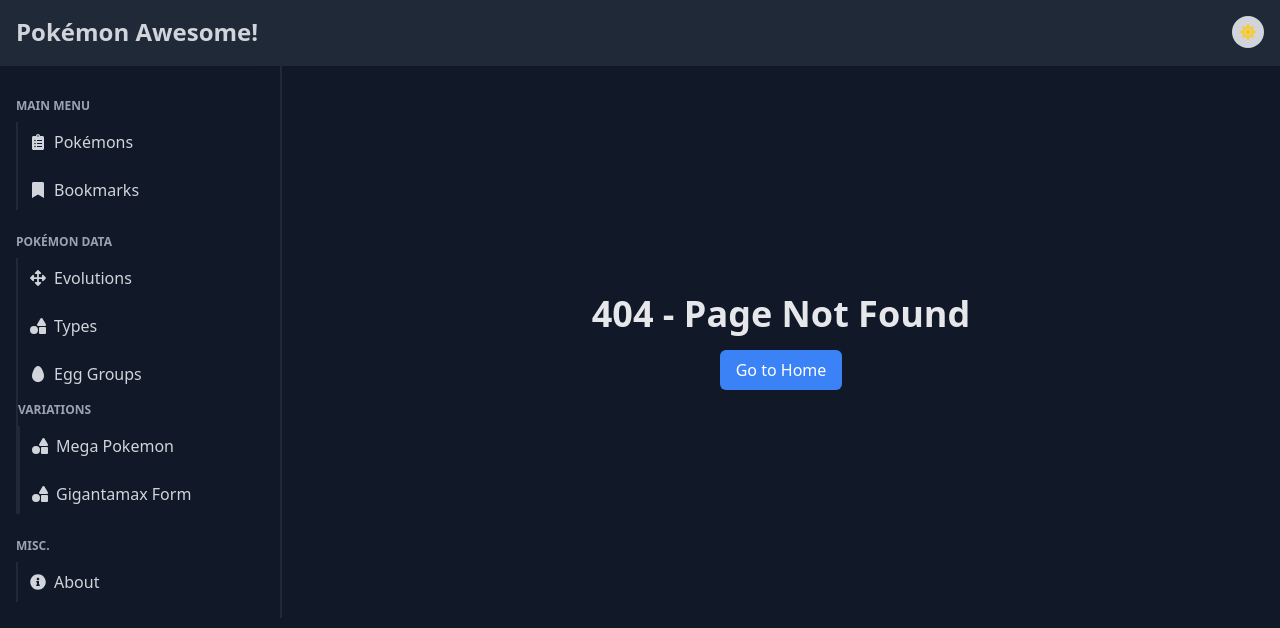
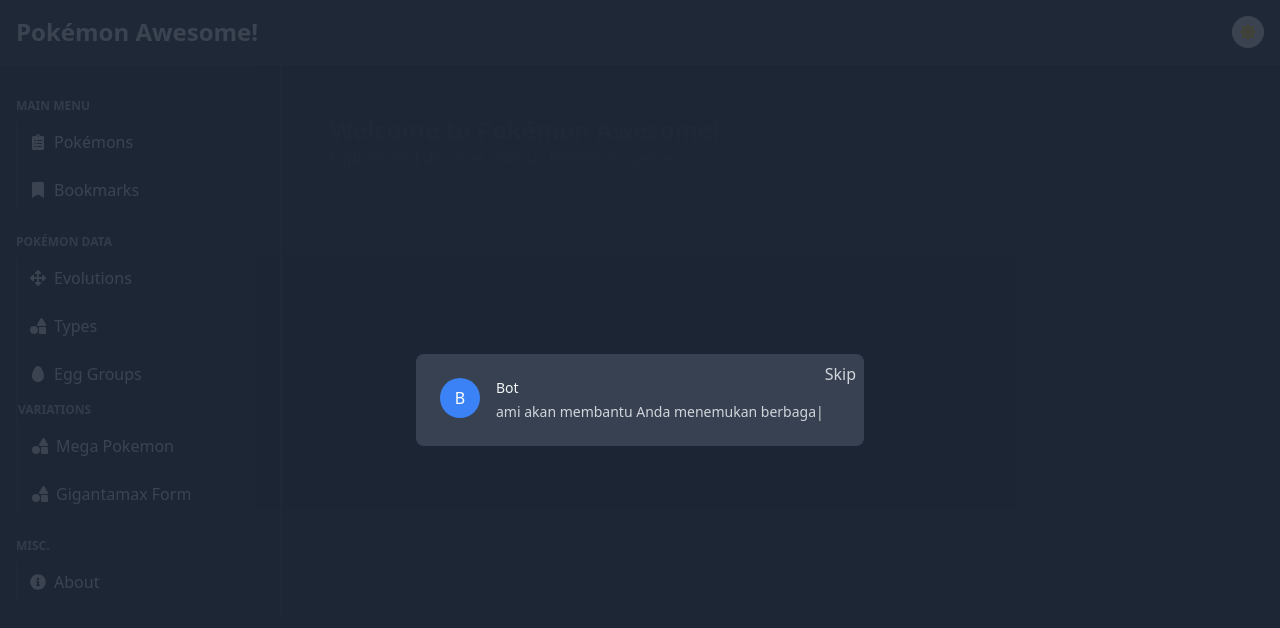
Before and after one commit to Project-Group-Pokemon/Project-Group-Pokemon, a React (Vite) app: page /home in a window 1280 px wide. Before the commit this address had no page. Shown: the top 628 px of the page. Built offline with nearby package versions, Linux system fonts and the light colour scheme.

Commit message:
add feature animation introduction

```diff
--- a/package.json
+++ b/package.json
@@ -10,6 +10,7 @@
     "preview": "vite preview"
   },
   "dependencies": {
+    "framer-motion": "^11.8.0",
     "react": "^18.3.1",
     "react-dom": "^18.3.1",
     "react-icons": "^5.3.0",
--- a/src/App.jsx
+++ b/src/App.jsx
@@ -1,5 +1,5 @@
 // src/App.jsx
-import React, { useState } from 'react';
+import React, { useState, useEffect } from 'react';
 import { BrowserRouter as Router, Routes, Route } from 'react-router-dom';
 import Navbar from './components/Navbar';
 import Sidebar from './components/Sidebar';
@@ -14,9 +14,11 @@
 import { BookmarkProvider } from './context/BookmarkContext';
 import DetailPokemon from './components/DetailPokemon';
 import NotFound from './pages/NotFound';
-import EvolutionsPage from './pages/EvolutionsPage'; // Import EvolutionsPage
+import EvolutionsPage from './pages/EvolutionsPage';
 import GigantamaxPokemon from './components/Gigantamax';
 import MegaPokemon from './components/MegaPokemon';
+import HomePage from './pages/HomePage'; // Import HomePage
+import AnimatedIntroduction from './components/AnimatedIntroduction'; // Import komponen
 
 function App() {
   // State untuk parameter pencarian
@@ -29,14 +31,33 @@
 
   // State untuk mengontrol Sidebar
   const [sidebarOpen, setSidebarOpen] = useState(false);
-
-  // Fungsi untuk membuka/menutup Sidebar
   const toggleSidebar = () => {
     setSidebarOpen(!sidebarOpen);
   };
 
   // State untuk evolution cache
   const [evolutionCache, setEvolutionCache] = useState({});
+
+  // State untuk mengontrol tampilan animasi perkenalan
+  const [showIntroduction, setShowIntroduction] = useState(true);
+
+  // Optional: Menampilkan animasi hanya sekali menggunakan localStorage
+  useEffect(() => {
+    const hasSeenIntro = localStorage.getItem('hasSeenIntro');
+    if (hasSeenIntro) {
+      setShowIntroduction(false);
+    }
+  }, []);
+
+  const handleIntroComplete = () => {
+    setShowIntroduction(false);
+    localStorage.setItem('hasSeenIntro', 'true');
+  };
+
+  const handleIntroSkip = () => {
+    setShowIntroduction(false);
+    localStorage.setItem('hasSeenIntro', 'true');
+  };
 
   return (
     <BookmarkProvider>
@@ -54,8 +75,25 @@
               <Sidebar sidebarOpen={sidebarOpen} toggleSidebar={toggleSidebar} />
 
               {/* Main content yang fleksibel */}
-              <main className="flex-1 p-6 border-l-2 border-gray-300 dark:border-gray-800">
+              <main className="flex-1 p-6 border-l-2 border-gray-300 dark:border-gray-800 relative">
+                {showIntroduction && (
+                  <AnimatedIntroduction
+                    onComplete={handleIntroComplete}
+                    onSkip={handleIntroSkip}
+                  />
+                )}
+                <div
+                  className={
+                    showIntroduction
+                      ? 'opacity-50 pointer-events-none transition-opacity duration-300'
+                      : 'opacity-100'
+                  }
+                >
                   <Routes>
+                    {/* Rute Home Page */}
+                    <Route path="/home" element={<HomePage />} />
+
+                    {/* Rute Pokémons pada root '/' */}
                     <Route
                       path="/"
                       element={
@@ -72,6 +110,8 @@
                         </>
                       }
                     />
+
+                    {/* Rute lainnya */}
                     <Route path="/bookmarks" element={<BookmarkPage />} />
                     <Route path="/about" element={<AboutPage />} />
                     <Route path="/types" element={<TypesPage />} />
@@ -86,6 +126,7 @@
                     {/* Tambahkan Route lainnya di sini */}
                     <Route path="*" element={<NotFound />} />
                   </Routes>
+                </div>
               </main>
             </div>
           </div>
--- /dev/null
+++ b/src/components/AnimatedIntroduction.jsx
@@ -0,0 +1,96 @@
+// src/components/AnimatedIntroduction.jsx
+import React, { useState, useEffect } from 'react';
+import { motion, AnimatePresence } from 'framer-motion';
+
+const messages = [
+  { sender: 'bot', text: 'Halo! Selamat datang di aplikasi Pokémon Species.' },
+  { sender: 'bot', text: 'Kami akan membantu Anda menemukan berbagai jenis Pokémon.' },
+  { sender: 'user', text: 'Wow, keren! Bagaimana cara memulainya?' },
+  { sender: 'bot', text: 'Anda dapat menggunakan fitur pencarian atau menjelajahi melalui sidebar.' },
+  { sender: 'bot', text: 'Jelajahi dan temukan Pokémon favorit Anda!' },
+];
+
+const AnimatedIntroduction = ({ onComplete, onSkip }) => {
+  const [currentMessage, setCurrentMessage] = useState(0);
+  const [displayedText, setDisplayedText] = useState('');
+  const [isTyping, setIsTyping] = useState(false);
+  const [isSkipped, setIsSkipped] = useState(false);
+
+  useEffect(() => {
+    if (currentMessage < messages.length && !isSkipped) {
+      const message = messages[currentMessage];
+      let index = 0;
+      setDisplayedText('');
+      setIsTyping(true);
+      const typingInterval = setInterval(() => {
+        setDisplayedText((prev) => prev + message.text.charAt(index));
+        index++;
+        if (index >= message.text.length) {
+          clearInterval(typingInterval);
+          setIsTyping(false);
+          setTimeout(() => setCurrentMessage((prev) => prev + 1), 1000);
+        }
+      }, 50);
+      return () => clearInterval(typingInterval);
+    } else if (!isSkipped && onComplete) {
+      onComplete();
+    }
+  }, [currentMessage, onComplete, isSkipped]);
+
+  const handleSkip = () => {
+    setIsSkipped(true);
+    if (onSkip) onSkip();
+  };
+
+  // Jika animasi dilewati, jangan tampilkan apa-apa
+  if (isSkipped) {
+    return null;
+  }
+
+  return (
+    <AnimatePresence>
+      <motion.div
+        initial={{ opacity: 0 }}
+        animate={{ opacity: 1 }}
+        exit={{ opacity: 0 }}
+        className="fixed inset-0 bg-gray-800 bg-opacity-75 flex items-center justify-center z-50"
+      >
+        <motion.div
+          initial={{ scale: 0.8 }}
+          animate={{ scale: 1 }}
+          exit={{ scale: 0.8 }}
+          transition={{ duration: 0.3 }}
+          className="bg-white dark:bg-gray-700 rounded-lg p-6 max-w-md w-full relative"
+        >
+          {/* Tombol Skip */}
+          <button
+            onClick={handleSkip}
+            className="absolute top-2 right-2 text-gray-500 hover:text-gray-700 dark:text-gray-300 dark:hover:text-gray-100"
+          >
+            Skip
+          </button>
+
+          <div className="flex items-start">
+            <div className="flex-shrink-0">
+              {/* Avatar atau ikon bot */}
+              <div className="w-10 h-10 bg-blue-500 rounded-full flex items-center justify-center text-white">
+                B
+              </div>
+            </div>
+            <div className="ml-4">
+              <div className="text-sm font-medium text-gray-900 dark:text-gray-100">
+                {messages[currentMessage]?.sender === 'bot' ? 'Bot' : 'Anda'}
+              </div>
+              <div className="mt-1 text-sm text-gray-700 dark:text-gray-300">
+                {displayedText}
+                {isTyping && <span className="animate-pulse">|</span>}
+              </div>
+            </div>
+          </div>
+        </motion.div>
+      </motion.div>
+    </AnimatePresence>
+  );
+};
+
+export default AnimatedIntroduction;
--- a/src/components/DetailPokemon.jsx
+++ b/src/components/DetailPokemon.jsx
@@ -254,7 +254,7 @@
       </div>
       {/* Flavor Text */}
       <div className="mt-4 px-2">
-        <p className="text-gray-300 italic text-center">{getFlavorText()}</p>
+        <p className="dark:text-gray-300 italic text-center">{getFlavorText()}</p>
       </div>
       {/* Evolution Chain */}
       <div className="mt-6 px-2">
@@ -314,7 +314,7 @@
           {abilities.map((abilityInfo) => (
             <span
               key={abilityInfo.ability.name}
-              className="bg-blue-600 px-4 py-2 rounded-full capitalize text-sm md:text-base"
+              className="bg-blue-600 text-gray-200 px-4 py-2 rounded-full capitalize text-sm md:text-base"
             >
               {abilityInfo.ability.name}
               {abilityInfo.is_hidden && <span className="text-yellow-400 ml-1">(Hidden)</span>}
@@ -345,7 +345,7 @@
           {moves.slice(0, 12).map((moveInfo, index) => (
             <div
               key={index}
-              className="bg-gray-700 p-2 rounded-md capitalize text-center text-xs sm:text-sm md:text-base"
+              className="bg-gray-700 text-gray-200 p-2 rounded-md capitalize text-center text-xs sm:text-sm md:text-base"
             >
               {moveInfo.move.name.replace('-', ' ')}
             </div>
--- a/src/components/Navbar.jsx
+++ b/src/components/Navbar.jsx
@@ -1,6 +1,7 @@
 // src/components/Navbar.jsx
 import React, { useState, useEffect } from 'react';
 import { FaMoon, FaSun, FaBars } from 'react-icons/fa';
+import { Link } from 'react-router-dom'; // Import Link
 
 const Navbar = ({ toggleSidebar }) => {
   const [darkMode, setDarkMode] = useState(true);
@@ -28,7 +29,10 @@
           >
             <FaBars size={24} />
           </button>
-          <h1 className="text-2xl font-bold">Pokémon Awesome!</h1>
+          {/* Link ke /home */}
+          <Link to="/home">
+            <h1 className="text-2xl font-bold cursor-pointer">Pokémon Awesome!</h1>
+          </Link>
         </div>
         {/* Tombol Dark Mode */}
         <button
--- a/src/components/PokemonList.jsx
+++ b/src/components/PokemonList.jsx
@@ -3,7 +3,6 @@
 import Pokecard from './Pokecard';
 import Pagination from './Pagination';
 import pLimit from 'p-limit';
-import EvolutionChain from '../pages/EvolutionChain'
 import PokeballLoader from './PokeballLoader';
 
 const PokemonList = ({ searchParams }) => {
--- /dev/null
+++ b/src/pages/Homepage.jsx
@@ -0,0 +1,51 @@
+// src/pages/HomePage.jsx
+import React from 'react';
+import AnimatedIntroduction from '../components/AnimatedIntroduction';
+
+const HomePage = () => {
+  const [showIntroduction, setShowIntroduction] = React.useState(true);
+
+  React.useEffect(() => {
+    const hasSeenIntro = localStorage.getItem('hasSeenIntro');
+    if (hasSeenIntro) {
+      setShowIntroduction(false);
+    }
+  }, []);
+
+  const handleIntroComplete = () => {
+    setShowIntroduction(false);
+    localStorage.setItem('hasSeenIntro', 'true');
+  };
+
+  const handleIntroSkip = () => {
+    setShowIntroduction(false);
+    localStorage.setItem('hasSeenIntro', 'true');
+  };
+
+  return (
+    <div className="relative">
+      {showIntroduction && (
+        <AnimatedIntroduction
+          onComplete={handleIntroComplete}
+          onSkip={handleIntroSkip}
+        />
+      )}
+      <div
+        className={
+          showIntroduction
+            ? 'opacity-50 pointer-events-none transition-opacity duration-300'
+            : 'opacity-100'
+        }
+      >
+        {/* Konten HomePage Anda */}
+        <div className="p-6">
+          <h2 className="text-2xl font-bold">Welcome to Pokémon Awesome!</h2>
+          <p>Explore and discover various Pokémon species.</p>
+          {/* Tambahkan konten lainnya di sini */}
+        </div>
+      </div>
+    </div>
+  );
+};
+
+export default HomePage;
```
Also changed, not shown: src/components/Sidebar.jsx (+4 -16 lines), 1 other file (tests, documents, lock files or other folders). Lines whose indentation alone changed are shown as unchanged.
